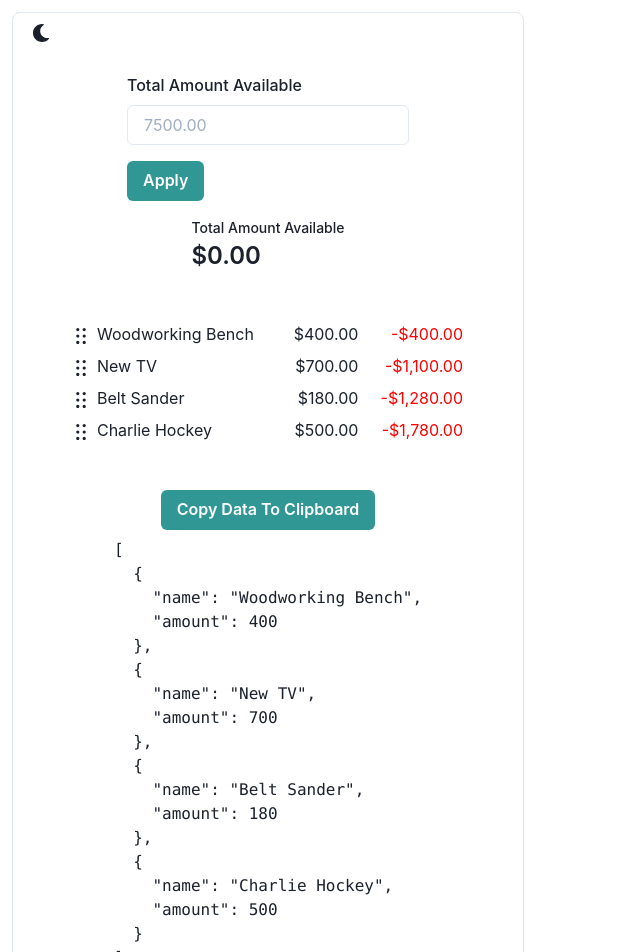
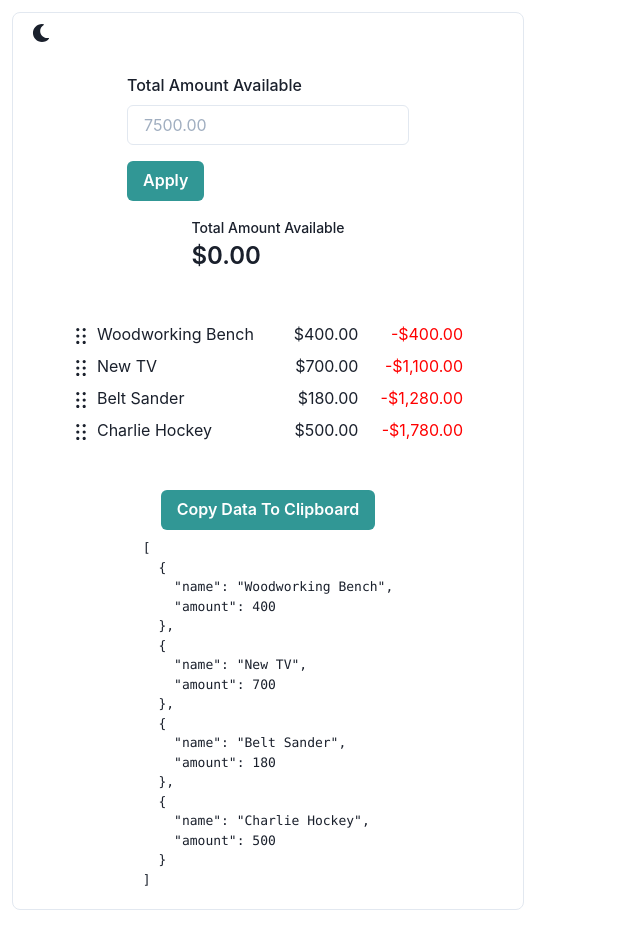
Before and after one commit to soupmatt/react-budget-sorter, a React (Create React App) app: page / in a window 1280 px wide. Shown: the top 952 px of the page, without its empty margins (0-640 px from the left). After the commit the page ends 922 px from the top, so only its background shows below. Built offline with nearby package versions, Linux system fonts and the light colour scheme.

Commit message:
Make data text a little smaller

```diff
--- a/src/DataOutput.tsx
+++ b/src/DataOutput.tsx
@@ -1,6 +1,6 @@
 import React from "react";
 import * as types from "./types";
-import { useClipboard, Button, VStack } from "@chakra-ui/react";
+import { useClipboard, Button, VStack, Text } from "@chakra-ui/react";
 
 export const DataOutput: React.FunctionComponent<{
   data: types.BudgetItem[];
@@ -17,7 +17,9 @@ export const DataOutput: React.FunctionComponent<{
       <Button onClick={onCopy} colorScheme="teal">
         {hasCopied ? "Copied" : "Copy Data To Clipboard"}
       </Button>
-      <pre>{jsonStr}</pre>
+      <Text as="pre" fontSize="small">
+        {jsonStr}
+      </Text>
     </VStack>
   );
 };
```
